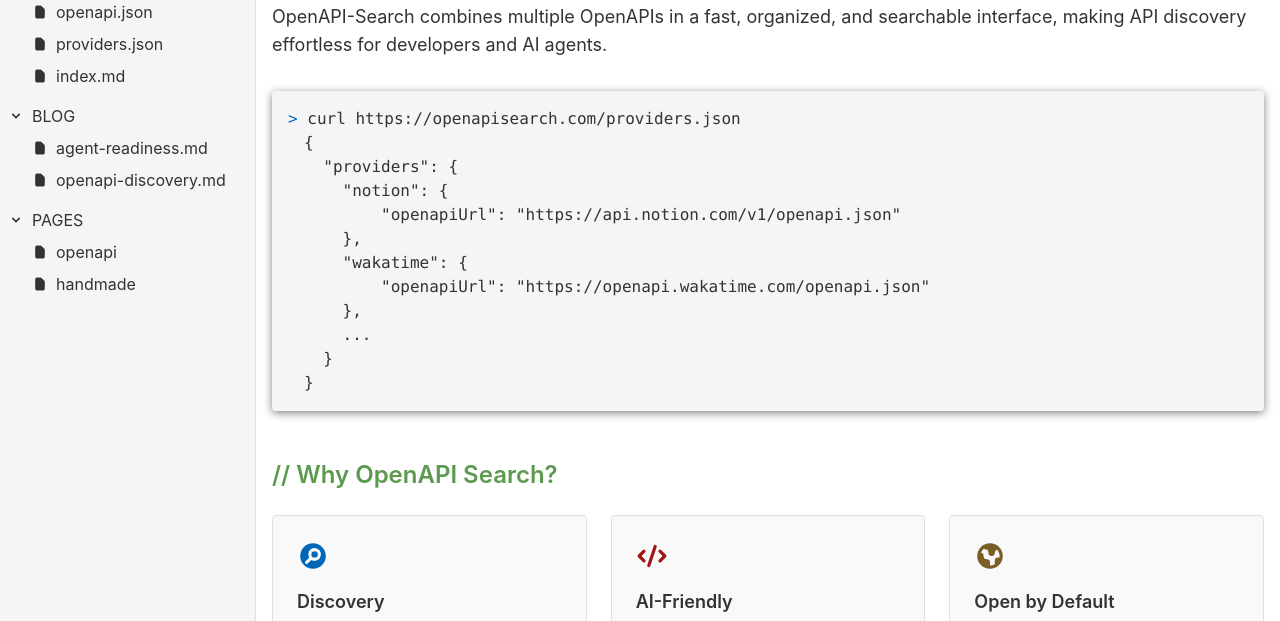
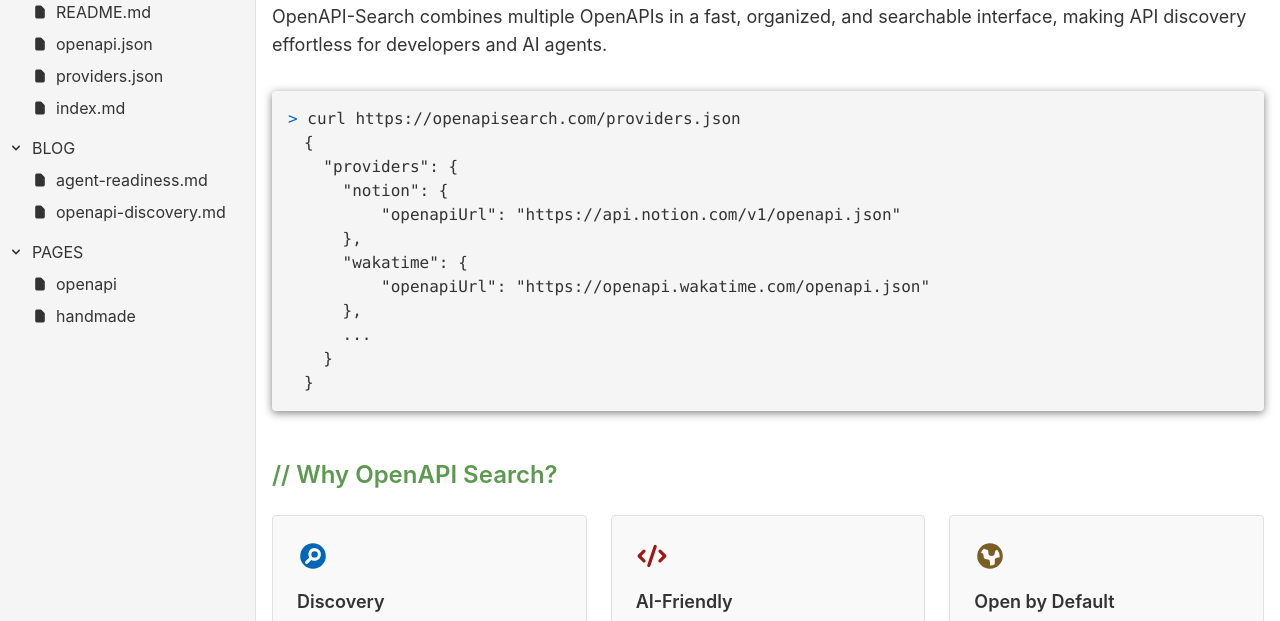
Before and after one commit to janwilmake/openapisearch, a plain HTML site: page homepage.html in a window 1280 px wide. Shown: the part 138-759 px from the top of the page. Drawn offline with nearby package versions, Linux system fonts and the light colour scheme.

Commit message:
improvements

```diff
--- a/homepage.html
+++ b/homepage.html
@@ -279,6 +279,15 @@
                         <span>API RESOURCES</span>
                     </div>
                     <div class="ml-4">
+                        <a href="/README.md" class="tree-item">
+                            <svg xmlns="http://www.w3.org/2000/svg" class="h-4 w-4 file-json" viewBox="0 0 20 20"
+                                fill="currentColor">
+                                <path fill-rule="evenodd"
+                                    d="M4 4a2 2 0 012-2h4.586A2 2 0 0112 2.586L15.414 6A2 2 0 0116 7.414V16a2 2 0 01-2 2H6a2 2 0 01-2-2V4z"
+                                    clip-rule="evenodd" />
+                            </svg>
+                            <span>README.md</span>
+                        </a>
                         <a href="/openapi.json" class="tree-item">
                             <svg xmlns="http://www.w3.org/2000/svg" class="h-4 w-4 file-json" viewBox="0 0 20 20"
                                 fill="currentColor">
```
